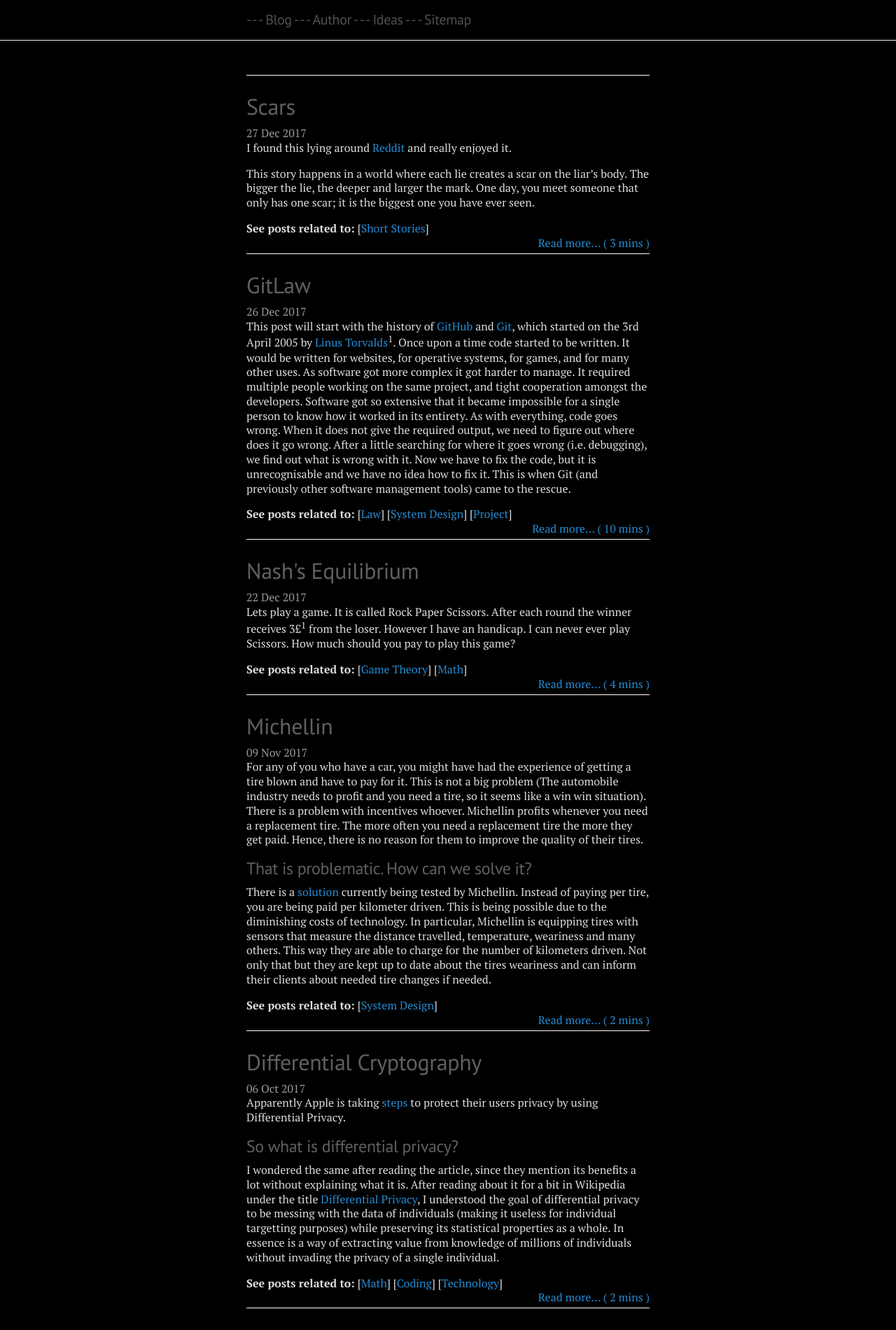
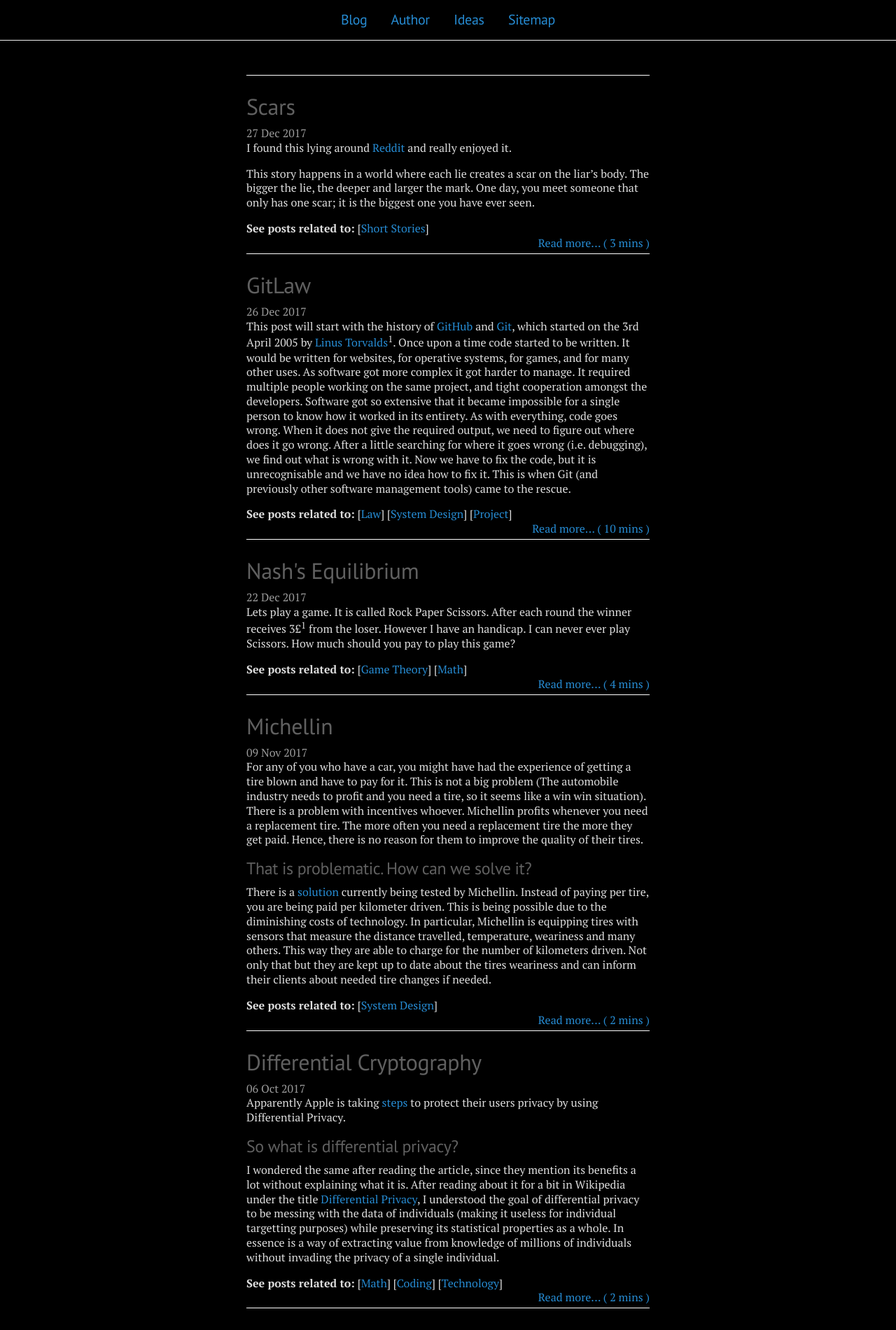
Before and after one commit to migueltorrescosta/migueltorrescosta.github.io, a Jekyll site: the page built from index.md, in a window 1280 px wide. Shown: the top 1900 px of the page at 70% size. Built offline with Jekyll 4.4.1, drawn with Linux system fonts in a browser that asks for light colours; nearby versions of some CDN libraries; formulas are drawn with MathJax 3.

Commit message:
Updated NavBar

```diff
--- a/_layouts/default.html
+++ b/_layouts/default.html
@@ -14,7 +14,7 @@
             {% for node in site.pages %}
               {% if node.title != null %}
                 {% if node.head == true %}
-                  - - - <a class="" href="{{ node.url }}">{{ node.title }}</a>
+                  &nbsp&nbsp <a class="masthead-item" href="{{ node.url }}">{{ node.title }}</a> &nbsp&nbsp
                 {% endif %}
               {% endif %}
             {% endfor %}
--- a/public/css/lanyon.css
+++ b/public/css/lanyon.css
@@ -100,6 +100,7 @@
   border-bottom: 1px solid #eee;
 }
 .masthead-title {
+  text-align: center;
   margin-top: 0;
   margin-bottom: 0;
   color: #505050;
@@ -113,6 +114,10 @@
   color: #c0c0c0;
   letter-spacing: 0;
 }
+a.masthead-item {
+  color: #268bd2;
+}
+
 
 @media (max-width: 48em) {
   .masthead-title {
--- a/public/css/poole.css
+++ b/public/css/poole.css
@@ -306,6 +306,7 @@
   margin-bottom: 3rem;
 }
 .masthead-title {
+  text-align: center;
   margin-top: 0;
   margin-bottom: 0;
   color: #505050;
@@ -318,6 +319,9 @@
   font-weight: 400;
   color: #c0c0c0;
   letter-spacing: 0;
+}
+a.masthead-item {
+  color: #268bd2;
 }
 
 
```
